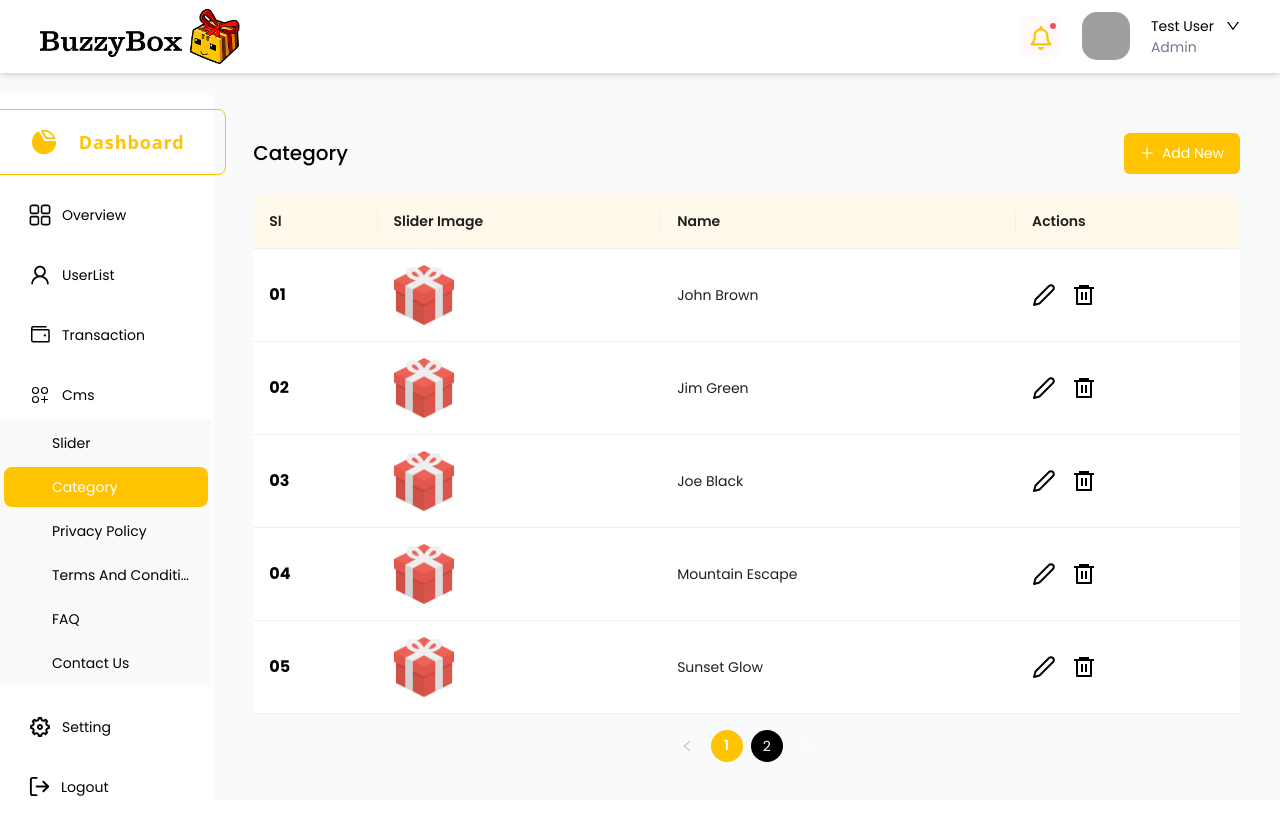
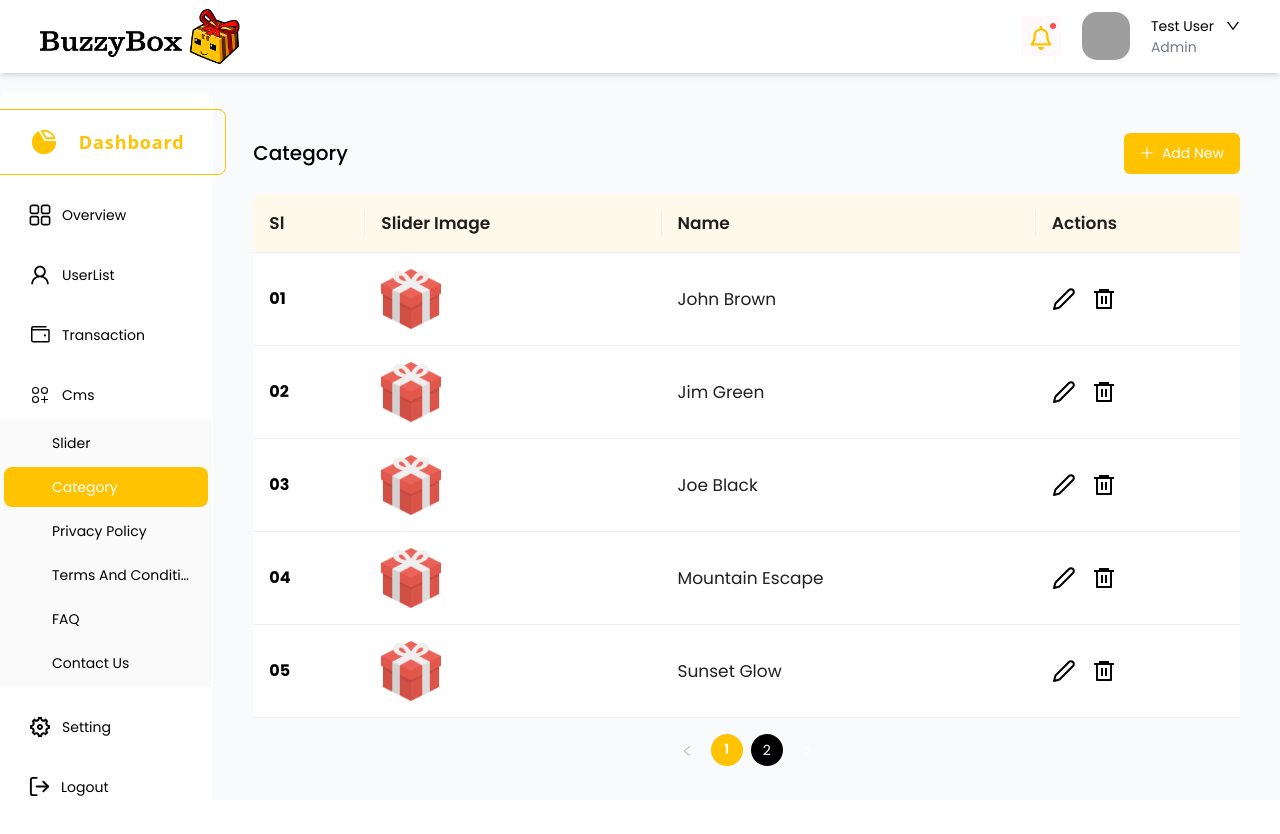
Before and after one commit to TanvirAhmed2942/BuzzyBox-GtDandy, a React (Vite) app: page /category in a window 1280 px wide. Shown: the top 834 px of the page. Built offline with nearby package versions, Linux system fonts and the light colour scheme; grey boxes are pictures that could not be loaded.

Commit message:
table font adjustment

```diff
--- a/src/Pages/Dashboard/Category/Category.jsx
+++ b/src/Pages/Dashboard/Category/Category.jsx
@@ -203,6 +203,7 @@ function Category() {
             Table: {
               rowSelectedBg: "#fef9eb",
               headerBg: "#fef9eb",
+              cellFontSize: "17px",
             },
             Pagination: {
               itemActiveBg: "#FFC301",
--- a/src/Pages/Dashboard/Slider/Slider.jsx
+++ b/src/Pages/Dashboard/Slider/Slider.jsx
@@ -185,6 +185,7 @@ function Slider() {
             Table: {
               rowSelectedBg: "#fef9eb",
               headerBg: "#fef9eb",
+              cellFontSize: "17px",
             },
             Pagination: {
               itemActiveBg: "#FFC301",
```
